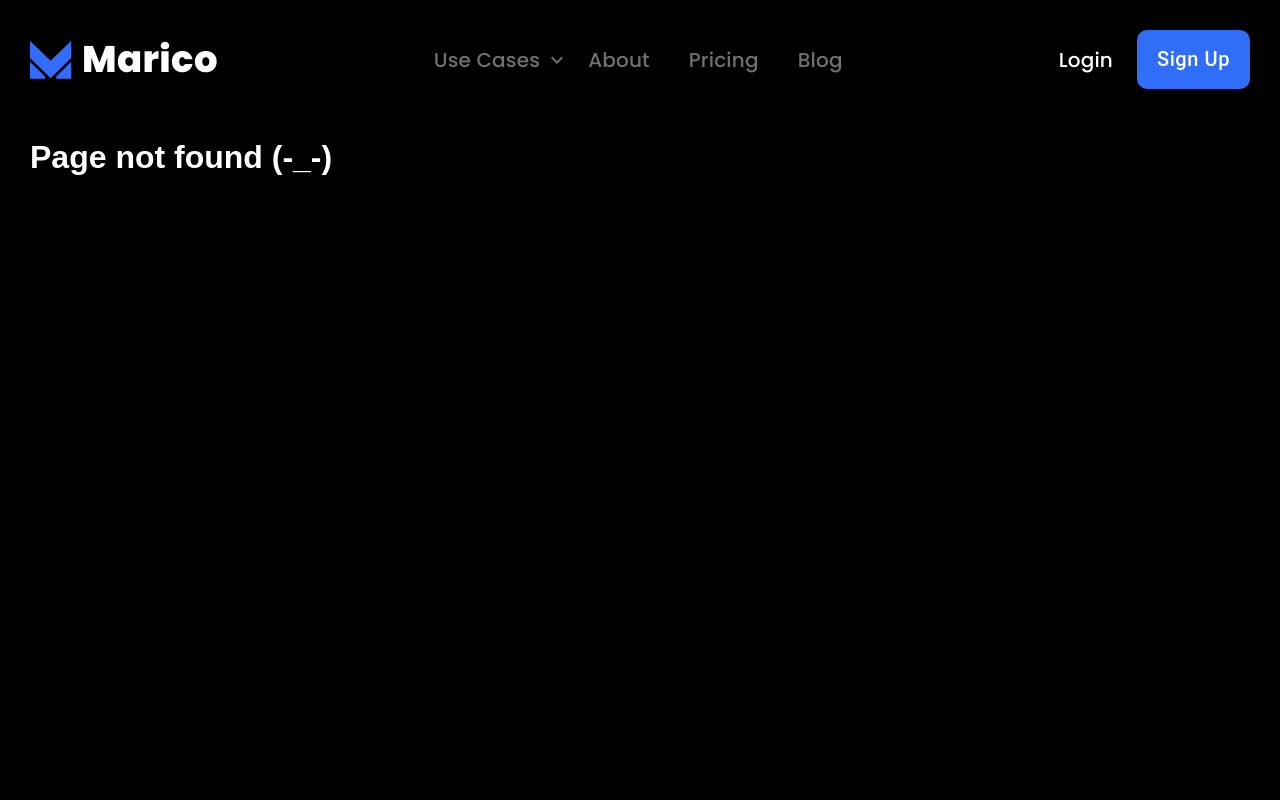
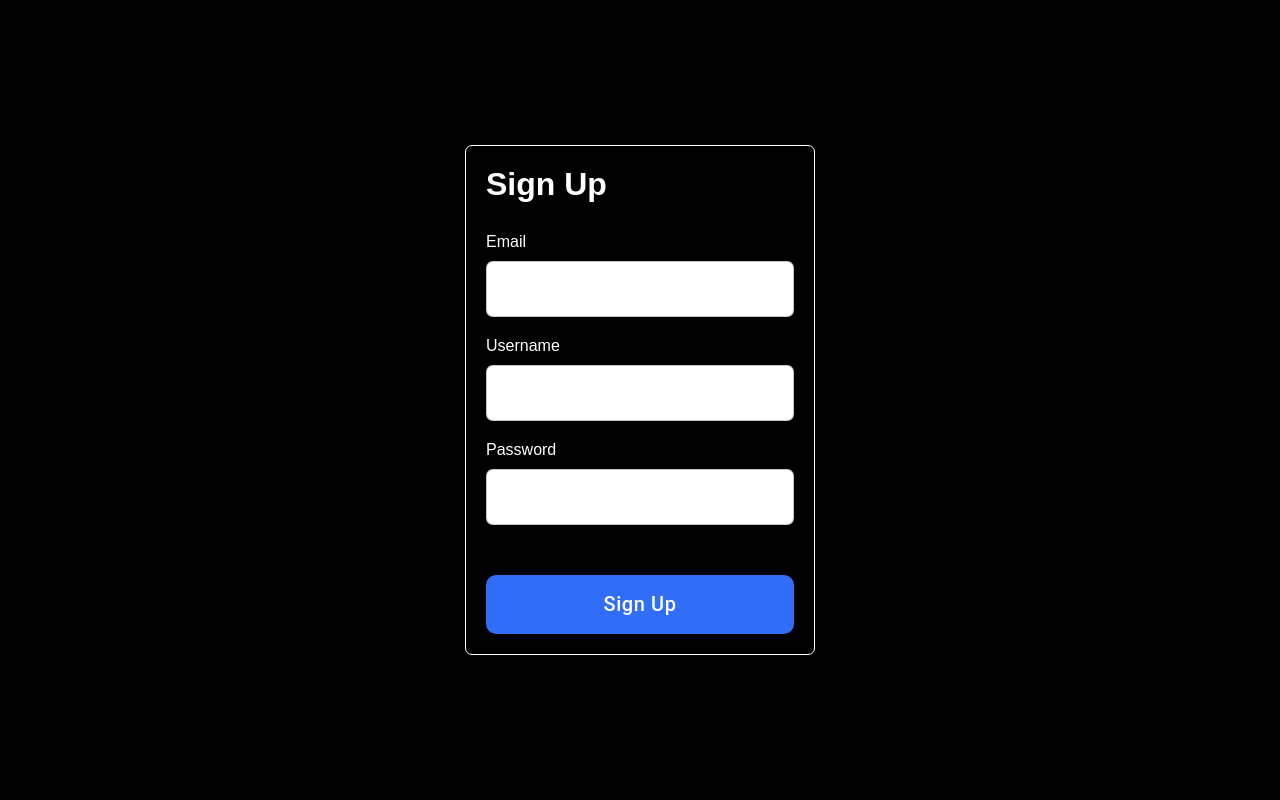
Before and after one commit to mirjahonoralov/magic-marico, a React (Vite) app: page /sign-up in a window 1280 px wide. Before the commit this address had no page. Shown: the top 800 px of the page. Built offline with nearby package versions, Linux system fonts and the light colour scheme.

Commit message:
sign in, up pages, fixed navigate for default route

```diff
--- a/src/components/Navbar.tsx
+++ b/src/components/Navbar.tsx
@@ -2,15 +2,16 @@ import { Text } from "@styles/globalStyle";
 import { FlexBetween, FlexWrapper } from "../styles/Flex";
 import logo from "@assets/logo.svg";
 import CustomButton from "./common/CustomButton";
-import { Link, useLocation } from "react-router-dom";
+import { Link, useLocation, useNavigate } from "react-router-dom";
 import { menus } from "@data/index";
-import React from "react";
+import React, { useEffect } from "react";
 import { Box, Button, Divider, Drawer, List, ListItem, ListItemButton, Menu, MenuItem, Stack } from "@mui/material";
 import KeyboardArrowDownIcon from "@mui/icons-material/KeyboardArrowDown";
 import MenuIcon from "@mui/icons-material/Menu";
 
 const Navbar = () => {
   const { pathname } = useLocation();
+  const navigate = useNavigate();
 
   const [anchorEl, setAnchorEl] = React.useState<null | HTMLElement>(null);
   const open = Boolean(anchorEl);
@@ -19,6 +20,11 @@ const Navbar = () => {
   const handleClick = (event: React.MouseEvent<HTMLButtonElement>) => setAnchorEl(event.currentTarget);
   const handleClose = () => setAnchorEl(null);
   const toggleDrawer = (newOpen: boolean) => () => setOpenDrawer(newOpen);
+
+  useEffect(() => {
+    if (pathname === "/") navigate("/pricing");
+    // eslint-disable-next-line react-hooks/exhaustive-deps
+  }, [pathname]);
 
   const DrawerList = (
     <Box
@@ -59,12 +65,14 @@ const Navbar = () => {
         {DrawerList}
       </Drawer>
       <FlexBetween>
+        <Link to="/">
           <FlexWrapper gap="10px">
             <Box component="img" src={logo} alt="" width={{ sm: "42px", xs: "30px" }} />
             <Text fontSize={{ sm: "37px", xs: "25px" }} c="#fff" fw="800">
               Marico
             </Text>
           </FlexWrapper>
+        </Link>
         <FlexWrapper color="#fff" gap="39px" display={{ md: "flex", xs: "none" }}>
           <FlexWrapper gap="5px" mr="-20px">
             <Text
@@ -105,11 +113,11 @@ const Navbar = () => {
 
         <FlexWrapper gap="0">
           <FlexWrapper gap="24px" sx={{ display: { sm: "flex", xs: "none" } }}>
-            <Text fs="20px" c="#fff" fw="500" sx={{ cursor: "pointer" }}>
+            <Text fs="20px" c="#fff" fw="500" sx={{ cursor: "pointer" }} onClick={() => navigate("/sign-in")}>
               Login
             </Text>
 
-            <CustomButton>Sign Up</CustomButton>
+            <CustomButton onClick={() => navigate("/sign-up")}>Sign Up</CustomButton>
           </FlexWrapper>
           <Button onClick={toggleDrawer(true)} sx={{ display: { md: "none", xs: "block" } }}>
             <MenuIcon sx={{ color: "#fff" }} />
--- /dev/null
+++ b/src/components/common/CustomTextField.tsx
@@ -0,0 +1,18 @@
+import { Box, Stack, TextField, TextFieldProps } from "@mui/material";
+import React from "react";
+
+interface CustomTextFieldProps extends Omit<TextFieldProps, "variant" | "fullWidth"> {
+  label: string;
+}
+
+const CustomTextField: React.FC<CustomTextFieldProps> = (props) => {
+  const { label } = props;
+  return (
+    <Stack gap="10px">
+      <Box color="#fff">{label}</Box>
+      <TextField color="info" {...props} label="" InputProps={{ sx: { bgcolor: "#fff", borderRadius: "7px" } }} />
+    </Stack>
+  );
+};
+
+export default CustomTextField;
--- /dev/null
+++ b/src/pages/SignIn.tsx
@@ -0,0 +1,33 @@
+import CustomButton from "@components/common/CustomButton";
+import CustomTextField from "@components/common/CustomTextField";
+import { Box, Stack } from "@mui/material";
+import { useNavigate } from "react-router-dom";
+
+const SignIn = () => {
+  const navigate = useNavigate();
+
+  return (
+    <Box
+      width="100vw"
+      height="100vh"
+      display="flex"
+      justifyContent="center"
+      alignItems="center"
+      bgcolor="#000"
+      color="#fff"
+    >
+      <Box width="350px" height="450px" border="1px solid #fff" p="20px" borderRadius="7px">
+        <h1>Login</h1>
+        <Stack gap="20px" mt="30px">
+          <CustomTextField label="Username" />
+          <CustomTextField label="Password" type="password" />
+          <CustomButton sx={{ mt: "30px" }} onClick={() => navigate("/pricing")}>
+            Login
+          </CustomButton>
+        </Stack>
+      </Box>
+    </Box>
+  );
+};
+
+export default SignIn;
--- /dev/null
+++ b/src/pages/SignUp.tsx
@@ -0,0 +1,34 @@
+import CustomButton from "@components/common/CustomButton";
+import CustomTextField from "@components/common/CustomTextField";
+import { Box, Stack } from "@mui/material";
+import { useNavigate } from "react-router-dom";
+
+const SignUp = () => {
+  const navigate = useNavigate();
+
+  return (
+    <Box
+      width="100vw"
+      height="100vh"
+      display="flex"
+      justifyContent="center"
+      alignItems="center"
+      bgcolor="#000"
+      color="#fff"
+    >
+      <Box width="350px" border="1px solid #fff" p="20px" borderRadius="7px">
+        <h1>Sign Up</h1>
+        <Stack gap="20px" mt="30px">
+          <CustomTextField label="Email" type="email" />
+          <CustomTextField label="Username" />
+          <CustomTextField label="Password" type="password" />
+          <CustomButton sx={{ mt: "30px" }} onClick={() => navigate("/pricing")}>
+            Sign Up
+          </CustomButton>
+        </Stack>
+      </Box>
+    </Box>
+  );
+};
+
+export default SignUp;
```
Also changed, not shown: src/routes/index.tsx (+10 -0 lines). Lines whose indentation alone changed are shown as unchanged.
